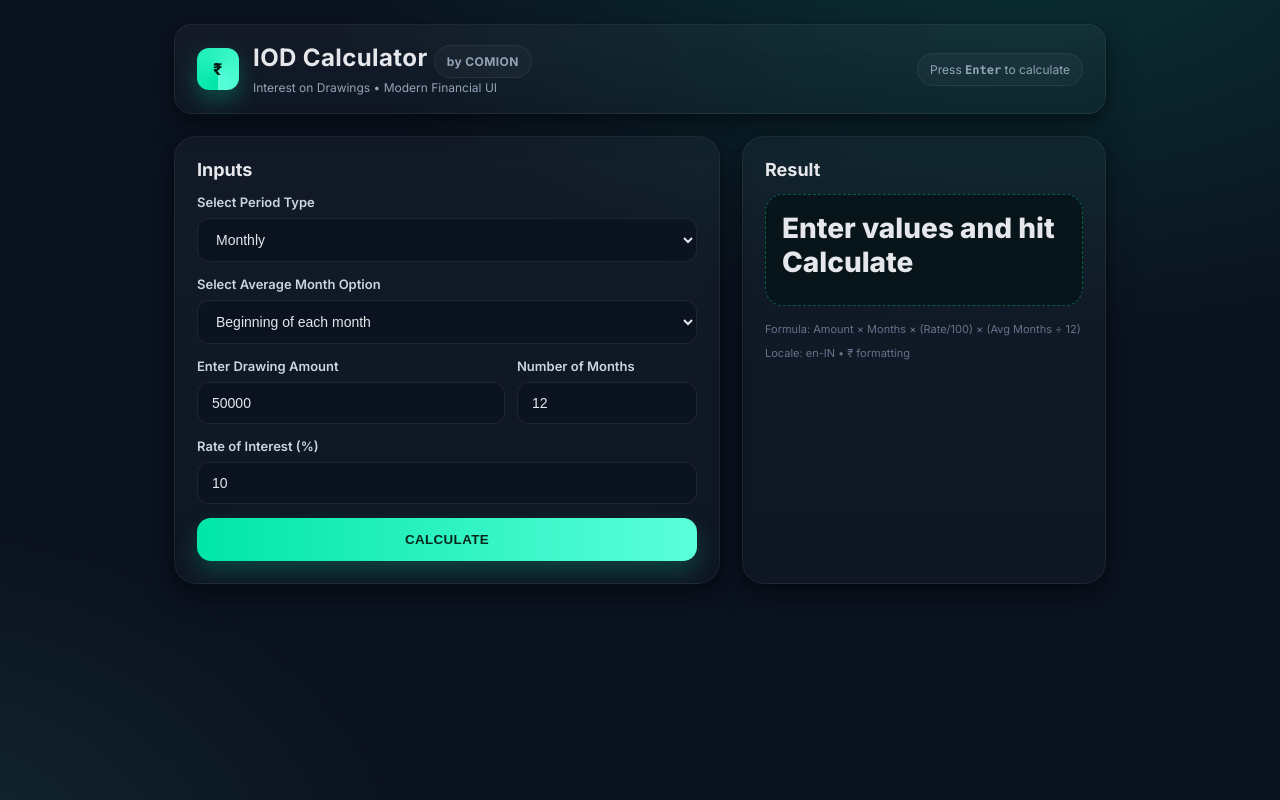
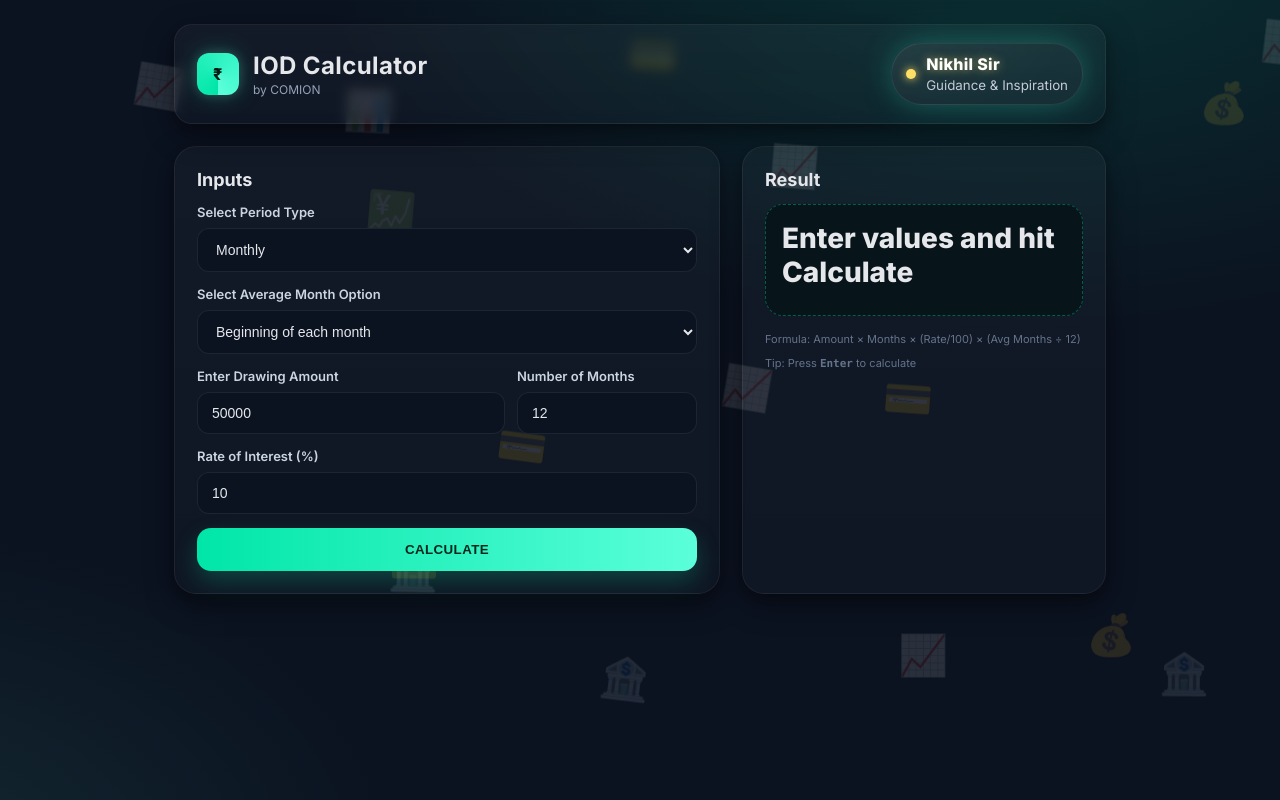
Before and after one commit to yashjijikno/nikhilsir, a plain HTML site: page index.html in a window 1280 px wide. Drawn offline with Linux system fonts and the light colour scheme.

Commit message:
Update index.html

```diff
--- a/index.html
+++ b/index.html
@@ -18,6 +18,7 @@
       --brand-2:#5bffda;     /* accent soft */
       --danger:#ff5d5d;      /* error */
       --shadow: 0 10px 30px rgba(0,0,0,.35), 0 6px 12px rgba(0,0,0,.25);
+      --glow: 0 0 12px rgba(255,255,255,.15), 0 0 24px rgba(0,230,168,.28);
     }
     *{box-sizing:border-box}
     html,body{height:100%}
@@ -27,8 +28,14 @@
                   radial-gradient(900px 600px at -10% 110%, rgba(91,255,218,.1), transparent 60%),
                   var(--bg);
       color:var(--text);
+      overflow-x:hidden;
     }
-    .container{ max-width:980px; padding:24px; margin:0 auto; }
+    /* Floating finance emojis */
+    .float-layer{ position:fixed; inset:0; pointer-events:none; z-index:0; }
+    .float{ position:absolute; opacity:.12; font-size:40px; filter: drop-shadow(0 2px 6px rgba(0,0,0,.4)); }
+    @keyframes bob { 0%{transform:translateY(0) rotate(0)} 50%{transform:translateY(-18px) rotate(10deg)} 100%{transform:translateY(0) rotate(0)} }
+
+    .container{ max-width:980px; padding:24px; margin:0 auto; position:relative; z-index:1; }
     .header{
       display:flex; align-items:center; justify-content:space-between; gap:16px;
       padding:18px 22px; border:1px solid rgba(255,255,255,.06); border-radius:18px;
@@ -40,11 +47,19 @@
     .logo{
       width:42px; height:42px; border-radius:12px; display:grid; place-items:center;
       background: conic-gradient(from 180deg, var(--brand), var(--brand-2));
-      color:#051b13; font-weight:800; letter-spacing:.5px;
-      box-shadow: 0 10px 24px rgba(0,230,168,.28);
+      color:#051b13; font-weight:800; letter-spacing:.5px; box-shadow: var(--glow);
     }
     h1{ font-size: clamp(18px, 2.2vw, 24px); margin:0; letter-spacing:.4px; }
     .subtitle{ color:var(--muted); font-size:12px; margin-top:2px }
+    .credits-badge{
+      display:inline-flex; align-items:center; gap:10px;
+      border:1px solid rgba(255,255,255,.08); padding:10px 14px; border-radius:999px;
+      background: radial-gradient(90% 120% at 0% 0%, rgba(255,255,255,.08), rgba(255,255,255,.03));
+      box-shadow: 0 0 24px rgba(255,255,255,.06), 0 0 34px rgba(0,255,200,.22);
+    }
+    .credits-badge .dot{ width:10px; height:10px; border-radius:50%; background: #ffe066; box-shadow:0 0 10px #ffe066; }
+    .credits-badge .name{ font-weight:800; letter-spacing:.3px; color:#fff; text-shadow:0 0 10px rgba(255,230,102,.55) }
+    .credits-badge small{ color:#c5cbd8 }
 
     .grid{ display:grid; grid-template-columns: 1.2fr .8fr; gap:22px; margin-top:22px }
     @media (max-width:900px){ .grid{ grid-template-columns: 1fr; } }
@@ -58,7 +73,7 @@
 
     .row{ display:grid; gap:8px; margin-bottom:14px }
     label{ font-weight:600; font-size:13px; color:#cbd5e1 }
-    .inline{ display:flex; gap:12px }
+    .inline{ display:flex; gap:12px; flex-wrap:wrap }
 
     select, input{
       width:100%; border:1px solid rgba(255,255,255,.08); background:#0b1220;
@@ -85,28 +100,32 @@
     .value.error{ color: var(--danger) }
     .note{ color: var(--muted); font-size:12px }
 
-    .pill{
-      display:inline-flex; align-items:center; gap:8px; padding:8px 12px; border-radius:999px;
-      border:1px solid rgba(255,255,255,.06); background: rgba(255,255,255,.03);
-      font-size:12px; color:var(--muted)
-    }
     .footer{ margin-top:16px; display:flex; flex-wrap:wrap; gap:10px; align-items:center; justify-content:space-between }
     .tiny{ font-size:11px; color:#64748b }
     .kbd{ font-family: ui-monospace, SFMono-Regular, Menlo, Monaco, Consolas, "Liberation Mono", "Courier New", monospace; font-weight:700; }
   </style>
 </head>
 <body>
+  <!-- Floating finance emojis layer -->
+  <div class="float-layer" id="floatLayer" aria-hidden="true"></div>
+
   <div class="container">
     <header class="header" role="banner">
       <div class="brand">
         <div class="logo" aria-hidden="true">₹</div>
         <div>
-          <h1>IOD Calculator <span class="pill">by COMION</span></h1>
-          <div class="subtitle">Interest on Drawings • Modern Financial UI</div>
+          <h1>IOD Calculator</h1>
+          <div class="subtitle">by COMION</div>
         </div>
       </div>
-      <div class="pill" title="Quick tip">
-        <span>Press <span class="kbd">Enter</span> to calculate</span>
+
+      <!-- Prominent credit for Nikhil Sir -->
+      <div class="credits-badge" title="Special credit">
+        <span class="dot" aria-hidden="true"></span>
+        <div>
+          <div class="name">Nikhil Sir</div>
+          <small>Guidance & Inspiration</small>
+        </div>
       </div>
     </header>
 
@@ -132,7 +151,7 @@
             <label for="amount">Enter Drawing Amount</label>
             <input id="amount" inputmode="decimal" placeholder="e.g., 50000" />
           </div>
-          <div class="row" style="width:180px">
+          <div class="row" style="width:180px; min-width:160px">
             <label for="months">Number of Months</label>
             <input id="months" inputmode="numeric" placeholder="e.g., 12" />
           </div>
@@ -155,13 +174,32 @@
 
         <div class="footer">
           <div class="tiny">Formula: Amount × Months × (Rate/100) × (Avg Months ÷ 12)</div>
-          <div class="tiny">Locale: en-IN • ₹ formatting</div>
+          <div class="tiny">Tip: Press <span class="kbd">Enter</span> to calculate</div>
         </div>
       </aside>
     </main>
   </div>
 
   <script>
+    // Floating emojis (no external images)
+    (function spawnFloatingEmojis(){
+      const icons = ['💰','📈','🏦','💳','💹','🪙','📊'];
+      const layer = document.getElementById('floatLayer');
+      const count = 16;
+      for(let i=0;i<count;i++){
+        const el = document.createElement('div');
+        el.className = 'float';
+        el.textContent = icons[Math.floor(Math.random()*icons.length)];
+        el.style.left = Math.random()*100 + 'vw';
+        el.style.top = Math.random()*100 + 'vh';
+        const dur = 8 + Math.random()*6;
+        const delay = Math.random()*-dur;
+        el.style.animation = `bob ${dur}s ${delay}s infinite ease-in-out`;
+        layer.appendChild(el);
+      }
+    })();
+
+    // Original average months mapping
     const averageMonthsData = {
       "Monthly": {
         "Beginning of each month": 13/2,
@@ -187,7 +225,6 @@
     const rateEl = document.getElementById('rate');
     const resultTextEl = document.getElementById('resultText');
     const metaTextEl = document.getElementById('metaText');
-    const resultBoxEl = document.getElementById('resultBox');
 
     const inr = new Intl.NumberFormat('en-IN', { style: 'currency', currency: 'INR', maximumFractionDigits: 2 });
 
@@ -202,7 +239,7 @@
     }
 
     function parseNum(el){
-      const v = String(el.value).replace(/[,\s]/g,'');
+      const v = String(el.value).replace(/[, \t]/g,'');
       const n = Number(v);
       return Number.isFinite(n) ? n : NaN;
     }
@@ -215,7 +252,6 @@
       const avgKey = avgOptionEl.value;
       const avgMonth = averageMonthsData[period]?.[avgKey];
 
-      // Basic validation
       if(!isFinite(amount) || !isFinite(months) || !isFinite(rate) || !isFinite(avgMonth) || amount<=0 || months<=0 || rate<0){
         resultTextEl.textContent = '❌ Please enter valid positive numbers';
         resultTextEl.className = 'value error';
@@ -229,21 +265,12 @@
       metaTextEl.textContent = `${period} • ${avgKey} • Avg months = ${avgMonth.toFixed(2)}`;
     }
 
-    // Wiring
     periodTypeEl.addEventListener('change', updateSecondDropdown);
     document.getElementById('calcBtn').addEventListener('click', calculate);
-
-    // Enter key triggers calculate
-    document.addEventListener('keydown', (e)=>{
-      if(e.key === 'Enter'){
-        calculate();
-      }
-    });
+    document.addEventListener('keydown', (e)=>{ if(e.key==='Enter') calculate(); });
 
     // Initialize
     updateSecondDropdown();
-
-    // Prefill sensible defaults for demo
     amountEl.value = '50000';
     monthsEl.value = '12';
     rateEl.value = '10';
```
